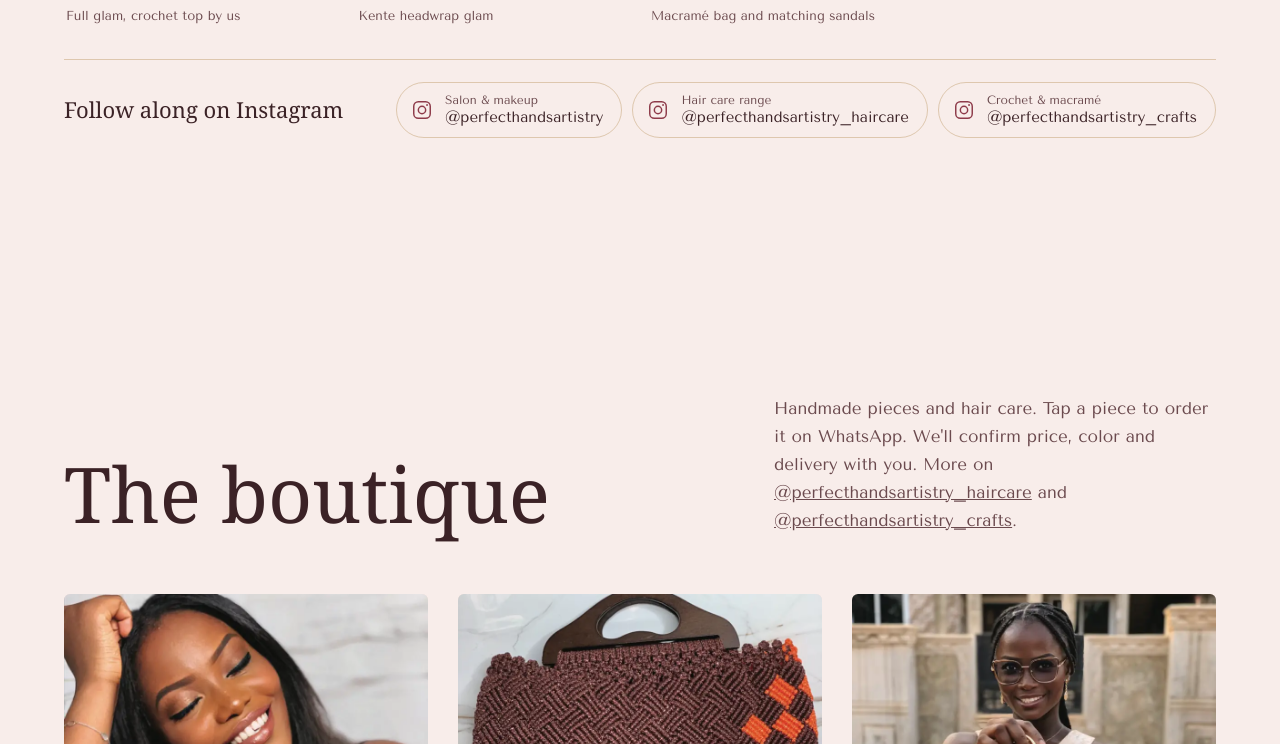
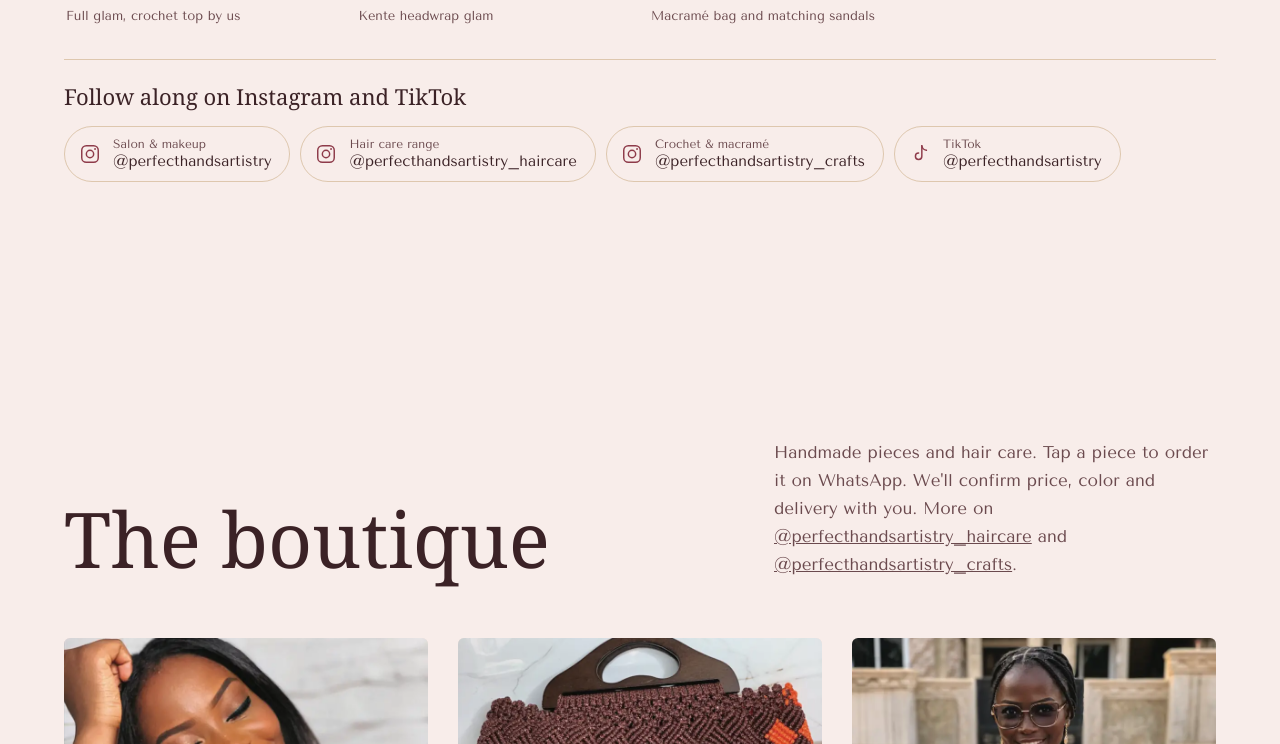
Before and after one commit to Yoofi-A-Appiah/perfecthandsartistry, a plain HTML site: page index.html in a window 1280 px wide. Shown: the part 3656-4400 px from the top of the page. Drawn offline with nearby package versions, Linux system fonts and the light colour scheme; a web font is replaced by a local one.

Commit message:
Add TikTok link
Co-Authored-By: Claude Opus 5.5 <noreply@anthropic.com>

```diff
--- a/index.html
+++ b/index.html
@@ -22,7 +22,7 @@
 <link rel="icon" type="image/png" sizes="192x192" href="assets/icon-192.png">
 <link rel="apple-touch-icon" sizes="180x180" href="assets/apple-touch-icon.png">
 <meta name="theme-color" content="#2A1518">
-<script type="application/ld+json">{"@context":"https://schema.org","@type":"BeautySalon","name":"Perfect Hands Artistry","telephone":"+233503494974","sameAs":["https://www.instagram.com/perfecthandsartistry/","https://www.instagram.com/perfecthandsartistry_haircare/","https://www.instagram.com/perfecthandsartistry_crafts/"],"address":{"@type":"PostalAddress","streetAddress":"Mango Farms 2nd","addressLocality":"Ayi Mensah","addressCountry":"GH","addressRegion":"Greater Accra"},"description":"Braids, makeup, hair care products, crochet and macramé bags, sandals and accessories in Ayi Mensah, Accra. Training courses. Book on WhatsApp.","image":"https://perfecthandsartistry.com/assets/og-image.jpg","logo":"https://perfecthandsartistry.com/assets/logo.webp","areaServed":"Accra","makesOffer":[{"@type":"Offer","itemOffered":{"@type":"Service","name":"Braiding and hairdressing"}},{"@type":"Offer","itemOffered":{"@type":"Service","name":"Makeup"}},{"@type":"Offer","itemOffered":{"@type":"Service","name":"Hair care products"}},{"@type":"Offer","itemOffered":{"@type":"Service","name":"Crochet"}},{"@type":"Offer","itemOffered":{"@type":"Service","name":"Macramé bags, sandals and accessories"}},{"@type":"Offer","itemOffered":{"@type":"Service","name":"Training courses"}}],"url":"https://perfecthandsartistry.com/","slogan":"When passion meets creativity","founder":{"@type":"Person","name":"Ruth Yaa Boatemaa"}}</script>
+<script type="application/ld+json">{"@context":"https://schema.org","@type":"BeautySalon","name":"Perfect Hands Artistry","telephone":"+233503494974","sameAs":["https://www.instagram.com/perfecthandsartistry/","https://www.tiktok.com/@perfecthandsartistry","https://www.instagram.com/perfecthandsartistry_haircare/","https://www.instagram.com/perfecthandsartistry_crafts/"],"address":{"@type":"PostalAddress","streetAddress":"Mango Farms 2nd","addressLocality":"Ayi Mensah","addressCountry":"GH","addressRegion":"Greater Accra"},"description":"Braids, makeup, hair care products, crochet and macramé bags, sandals and accessories in Ayi Mensah, Accra. Training courses. Book on WhatsApp.","image":"https://perfecthandsartistry.com/assets/og-image.jpg","logo":"https://perfecthandsartistry.com/assets/logo.webp","areaServed":"Accra","makesOffer":[{"@type":"Offer","itemOffered":{"@type":"Service","name":"Braiding and hairdressing"}},{"@type":"Offer","itemOffered":{"@type":"Service","name":"Makeup"}},{"@type":"Offer","itemOffered":{"@type":"Service","name":"Hair care products"}},{"@type":"Offer","itemOffered":{"@type":"Service","name":"Crochet"}},{"@type":"Offer","itemOffered":{"@type":"Service","name":"Macramé bags, sandals and accessories"}},{"@type":"Offer","itemOffered":{"@type":"Service","name":"Training courses"}}],"url":"https://perfecthandsartistry.com/","slogan":"When passion meets creativity","founder":{"@type":"Person","name":"Ruth Yaa Boatemaa"}}</script>
 <link rel="preconnect" href="https://fonts.googleapis.com">
 <link rel="preconnect" href="https://fonts.gstatic.com" crossorigin>
 <link rel="stylesheet" href="https://fonts.googleapis.com/css2?family=Gloock&family=Mrs+Saint+Delafield&family=Tenor+Sans&display=swap">
@@ -485,11 +485,12 @@ footer { background: var(--deep); color: var(--on-dark); padding-block: 44px cal
         <figure><img src="assets/pha-makeup-editorial.webp" alt="Editorial makeup photographed from above, hair fanned out" width="800" height="1001" loading="lazy" decoding="async"><figcaption>Editorial shoot</figcaption></figure>
       </div>
       <div class="insta">
-        <p>Follow along on Instagram</p>
+        <p>Follow along on Instagram and TikTok</p>
         <ul class="ig">
           <li><a href="https://www.instagram.com/perfecthandsartistry/" target="_blank" rel="noopener"><svg viewBox="0 0 24 24" fill="none" stroke="currentColor" stroke-width="1.6" aria-hidden="true"><rect x="3" y="3" width="18" height="18" rx="5"/><circle cx="12" cy="12" r="4"/><circle cx="17.5" cy="6.5" r="1" fill="currentColor" stroke="none"/></svg><span><small>Salon &amp; makeup</small>@perfecthandsartistry</span></a></li>
           <li><a href="https://www.instagram.com/perfecthandsartistry_haircare/" target="_blank" rel="noopener"><svg viewBox="0 0 24 24" fill="none" stroke="currentColor" stroke-width="1.6" aria-hidden="true"><rect x="3" y="3" width="18" height="18" rx="5"/><circle cx="12" cy="12" r="4"/><circle cx="17.5" cy="6.5" r="1" fill="currentColor" stroke="none"/></svg><span><small>Hair care range</small>@perfecthandsartistry_haircare</span></a></li>
           <li><a href="https://www.instagram.com/perfecthandsartistry_crafts/" target="_blank" rel="noopener"><svg viewBox="0 0 24 24" fill="none" stroke="currentColor" stroke-width="1.6" aria-hidden="true"><rect x="3" y="3" width="18" height="18" rx="5"/><circle cx="12" cy="12" r="4"/><circle cx="17.5" cy="6.5" r="1" fill="currentColor" stroke="none"/></svg><span><small>Crochet &amp; macramé</small>@perfecthandsartistry_crafts</span></a></li>
+          <li><a href="https://www.tiktok.com/@perfecthandsartistry" target="_blank" rel="noopener"><svg viewBox="0 0 24 24" fill="none" stroke="currentColor" stroke-width="1.6" stroke-linecap="round" stroke-linejoin="round" aria-hidden="true"><path d="M14 3v11.5a3.5 3.5 0 1 1-3.5-3.5"/><path d="M14 3c.4 2.6 2.4 4.6 5 5"/></svg><span><small>TikTok</small>@perfecthandsartistry</span></a></li>
         </ul>
       </div>
     </div>
@@ -616,7 +617,7 @@ footer { background: var(--deep); color: var(--on-dark); padding-block: 44px cal
       <img class="foot-logo" src="assets/logo.webp" alt="Perfect Hands Artistry" width="640" height="704" loading="lazy" decoding="async">
       <div class="foot-row">
         <span>Ayi Mensah, Mango Farms 2nd · Calls 050 349 4974 · WhatsApp 026 202 1141</span>
-        <span><a href="https://www.instagram.com/perfecthandsartistry/" target="_blank" rel="noopener">Instagram</a> · <a href="https://www.instagram.com/perfecthandsartistry_haircare/" target="_blank" rel="noopener">Hair care</a> · <a href="https://www.instagram.com/perfecthandsartistry_crafts/" target="_blank" rel="noopener">Crafts</a> · <a data-wa="Hello Perfect Hands Artistry!" target="_blank" rel="noopener">WhatsApp</a></span>
+        <span><a href="https://www.instagram.com/perfecthandsartistry/" target="_blank" rel="noopener">Instagram</a> · <a href="https://www.instagram.com/perfecthandsartistry_haircare/" target="_blank" rel="noopener">Hair care</a> · <a href="https://www.instagram.com/perfecthandsartistry_crafts/" target="_blank" rel="noopener">Crafts</a> · <a href="https://www.tiktok.com/@perfecthandsartistry" target="_blank" rel="noopener">TikTok</a> · <a data-wa="Hello Perfect Hands Artistry!" target="_blank" rel="noopener">WhatsApp</a></span>
       </div>
       <p class="credit">Made by <a href="https://forge12studios.com" target="_blank" rel="noopener">Forge 12 Studios</a></p>
     </div>
```
